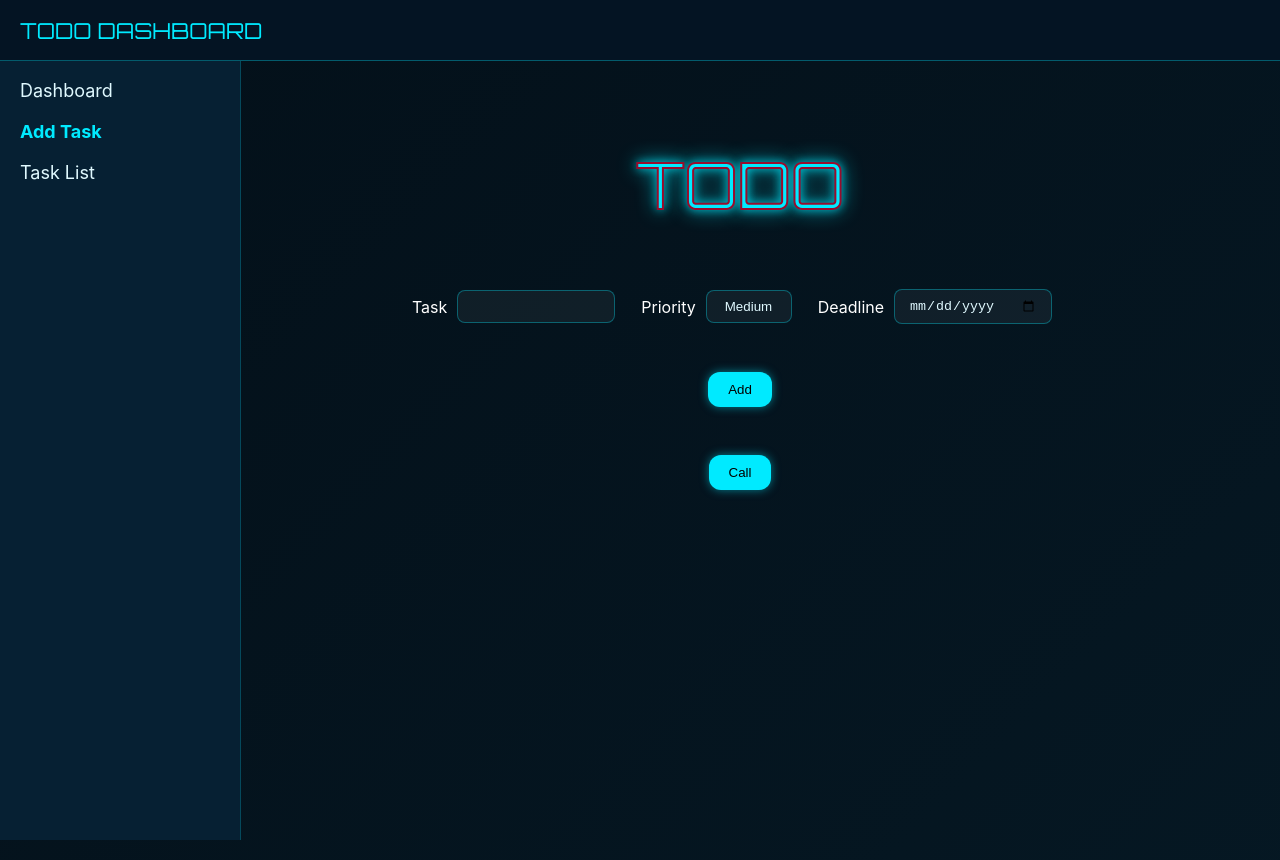
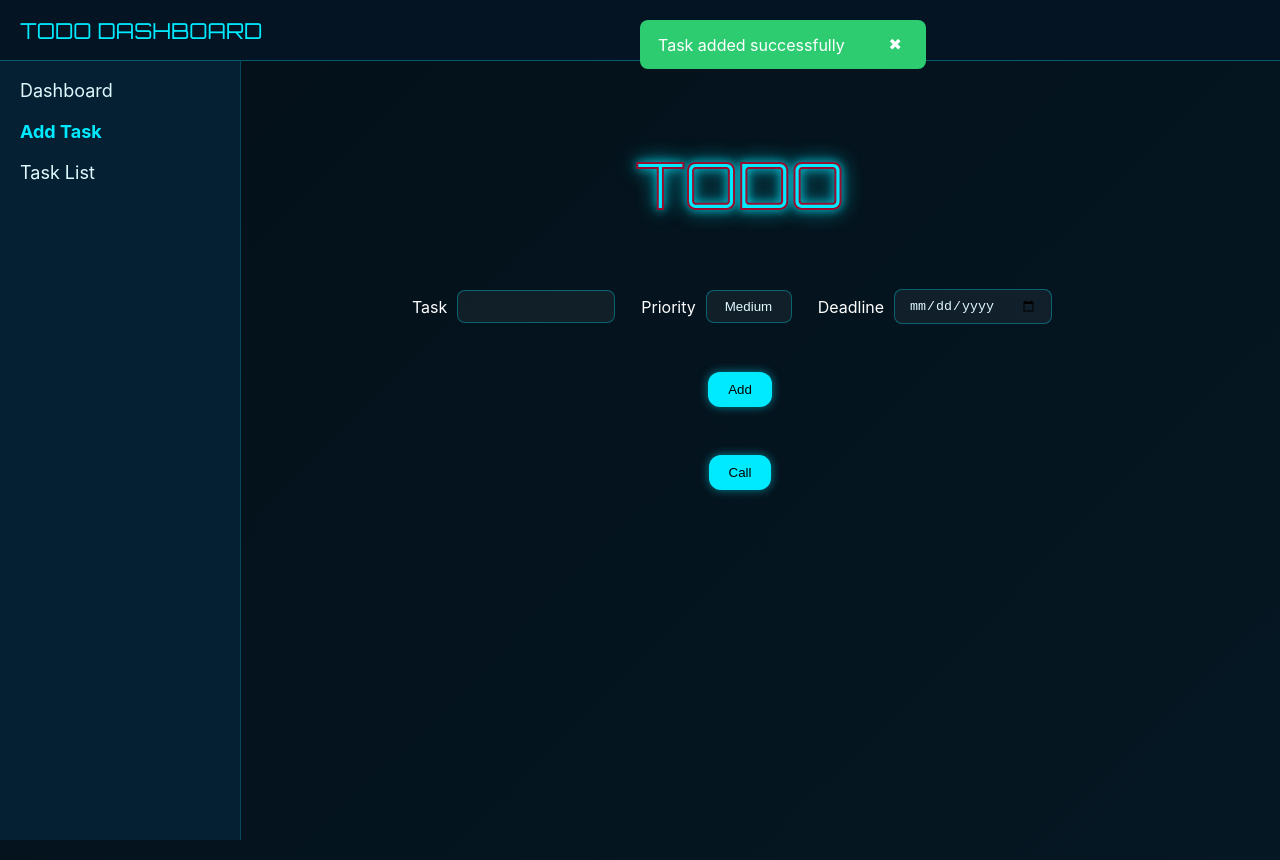
Before and after one commit to RiddhirupBera/Task-Manager-MERN, a React (Create React App) app in the folder frontend/: page /add in a window 1280 px wide. Both pictures are taken after typing "Sample", "2020-01-15" into the empty fields and a click on the button "Add". Built offline with nearby package versions, Linux system fonts and the light colour scheme.

Commit message:
notifications added

```diff
--- a/frontend/src/App.css
+++ b/frontend/src/App.css
@@ -315,3 +315,54 @@ body, html {
   color: #00eaff;
   font-weight: bold;
 }
+
+.notification {
+  position: fixed;
+  top: 20px;
+  left: 50%;
+  min-width: 250px;
+  padding: 14px 18px;
+  border-radius: 8px;
+  color: white;
+  display: flex;
+  justify-content: space-between;
+  align-items: center;
+  z-index: 9999;
+  /* animation: slideIn 0.3s ease; */
+  animation: slideDown 0.4s ease-out;
+}
+
+.notification.success {
+  background: #2ecc71;
+}
+
+.notification.error {
+  background: #e74c3c;
+}
+
+.notification button {
+  background: transparent;
+  border: none;
+  color: white;
+  cursor: pointer;
+  font-size: 16px;
+}
+
+@keyframes slideIn {
+  from {
+    transform: translateX(120%);
+  }
+  to {
+    transform: translateX(0);
+  }
+}
+@keyframes slideDown {
+  from {
+    transform: translateY(-30px);
+    opacity: 0;
+  }
+  to {
+    transform: translateY(0);
+    opacity: 1;
+  }
+}
--- a/frontend/src/components/NewTask.js
+++ b/frontend/src/components/NewTask.js
@@ -3,6 +3,7 @@ import '../App.css'
 import { useDispatch,useSelector } from 'react-redux';
 import { add, remove } from '../store/taskSlice';
 import axios from "axios";
+import { Notification} from './notification';
 
 export const NewTask = () =>{
 
@@ -14,6 +15,10 @@ export const NewTask = () =>{
     const [date,setDate] = useState("");
     const [taskList1,setTaskList] = useState([]);
     const [itemId, setItemId] = useState(0);
+    const [notification, setNotification] = useState({
+    message: "",
+    type: ""
+  });
 
     const handleTask = (e) =>{
         setTask(e.target.value);
@@ -33,10 +38,16 @@ export const NewTask = () =>{
             date
         }
         // setTaskList([taskCurr,...taskList1]);
+        if(task==="" || priority==="" || date===""){
+            setNotification({ message: "Fill all fields", type: "error" });
+            autoClose();
+            return;
+        }
         dispatch(add(taskCurr));
         setTask("");
         setPriority("Medium");
         setDate("");
+        setNotification({message : "Task added successfully",type : "success"})
 
     }
     const deleteRow = (id) =>{
@@ -49,8 +60,19 @@ export const NewTask = () =>{
         .catch(err => console.log(err));
 
     }
+    const autoClose = () => {
+    setTimeout(() => {
+      setNotification({ message: "", type: "" });
+    }, 3000);
+  };
 
     return(
+        <>
+        <Notification
+        message={notification.message}
+        type={notification.type}
+        onClose={() => setNotification({ message: "", type: "" })}
+      />
     <div className="centered">
        <div className='pageHeading'>TODO</div>
     <div className="row1">
@@ -73,5 +95,6 @@ export const NewTask = () =>{
 
 
     </div>
+    </>
     )
 }
--- /dev/null
+++ b/frontend/src/components/notification.js
@@ -0,0 +1,11 @@
+import "../App.css";
+
+export const Notification = ({message, type, onClose}) =>{
+    if(!message) return null;
+    return(
+        <div className={`notification ${type}`}>
+            <span>{message}</span>
+            <button onClick={onClose}>✖</button>
+        </div>
+    )
+}
```
Also changed, not shown: 1 other file (tests, documents, lock files or other folders).
